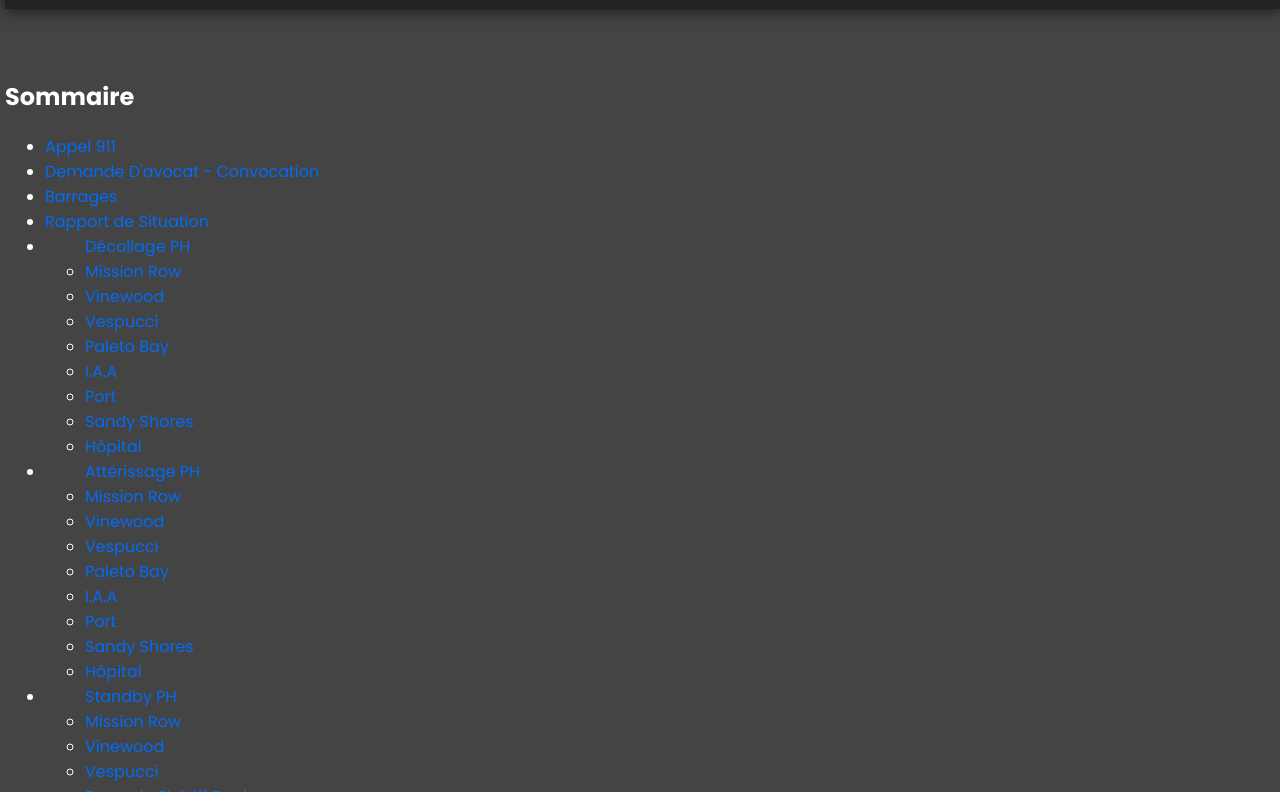
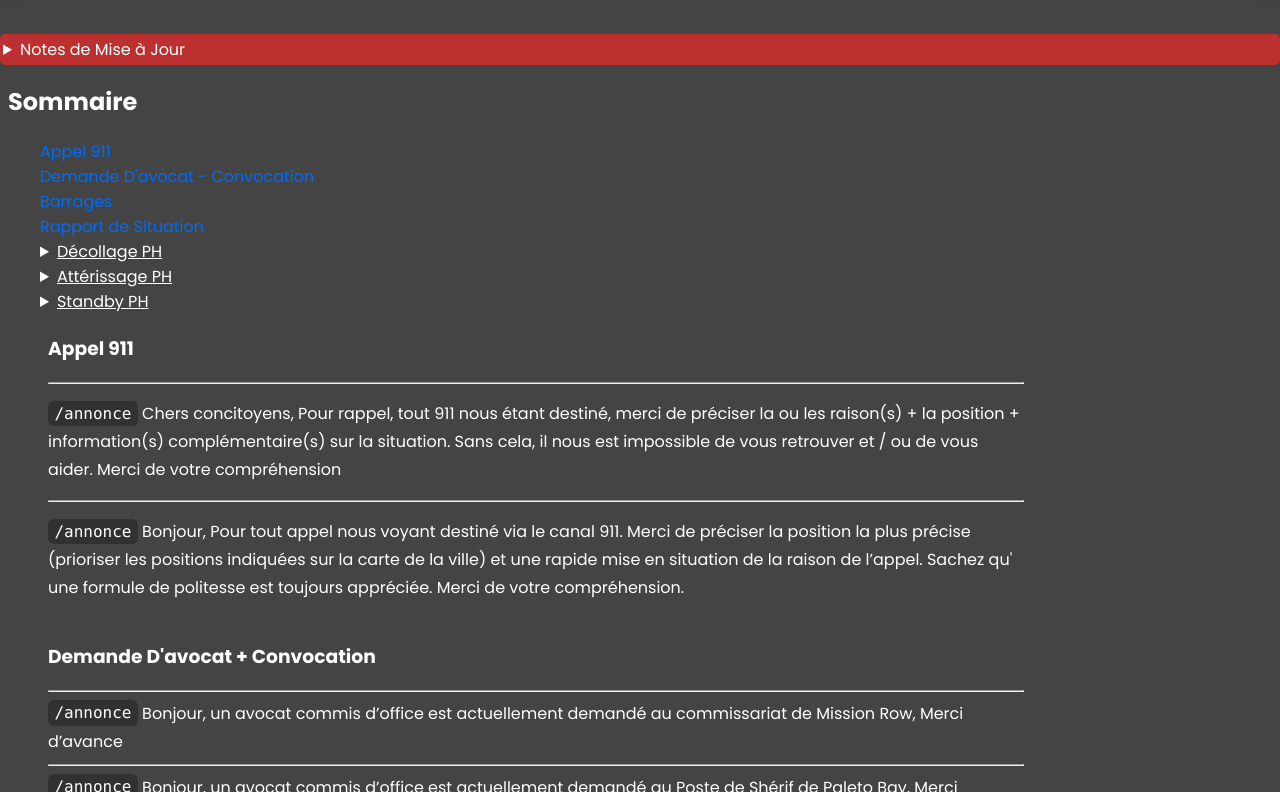
Before and after one commit to sivelswhy/Annonces-RolePlay, a website: page index.html in a window 1280 px wide. Shown: the part 96-888 px from the top of the page. Drawn offline with nearby package versions, Linux system fonts and the light colour scheme; a web font is replaced by a local one.

Commit message:
Add files via upload

```diff
--- a/index.html
+++ b/index.html
@@ -6,11 +6,14 @@
     <meta name="viewport" content="width=device-width, initial-scale=1.0">
     <link rel="stylesheet" href="style.css" />
     <link rel="apple-touch-icon" href="/assets/img/téléchargement.jpg">
-    <link rel="icon" type="image/png" href="/assets/img/téléchargement.jpg" />
+    <!-- <link rel="icon" type="image/png" href="/assets/img/téléchargement.jpg" /> -->
     <title>Annonce Centrale</title>
     <link rel="manifest" href="manifest.json" />
+
 </head>
 <body>
+    <script type="module" src="https://unpkg.com/ionicons@5.5.2/dist/ionicons/ionicons.esm.js"></script>
+    <script nomodule src="https://unpkg.com/ionicons@5.5.2/dist/ionicons/ionicons.js"></script>
     <script src="script.js" defer></script>
     <script async src="https://www.googletagmanager.com/gtag/js?id=G-3S62TTDK8Q"></script>
     <script>
@@ -18,51 +21,58 @@
             navigator.serviceWorker.register('/sw.js')
         }
     </script>
-<button onclick="topFunction()" id="myBtn" title="Go to top">Top</button>
-
-
-
+<!-- <button onclick="topFunction()" id="myBtn" title="Go to top"">Top</button> -->
         <div class="divheader">
             <h1>Annonces L.S.P.D</h1>
         </div>
         <br> <br>
-        <h2 id="#sommaire">Sommaire</h2>
-        <ul>
+        <details class="maj">
+            <summary> Notes de Mise à Jour</summary>
+            <ul>
+                <li>06/06/2022 : Ajout d'un menu déroulant pour les élements dans le sommaire : "Décollage PH, Attérissage PH et StandBy PH",  Ajout d'un élement de "Notes de mise à jour" en haut de la page, Ajout d'un Footer (pied de page) avec des élements à titre informatif.</li>
+            </ul>
+        </details>
+        <h2 id="#sommaire" class="textp">Sommaire</h2>
+        <ul style="list-style: none;" class="sommaire">
             <li><a href="#appel911">Appel 911</a></li>
             <li> <a href="#avocconvoc">Demande D'avocat - Convocation</a></li>
             <li> <a href="#barrages">Barrages</a></li>
             <li> <a href="#rds">Rapport de Situation</a></li>
-            <li> <a href="#"></a><ul>
-                <a href="#decollage">Décollage PH</a>
-                <li> <a href="#decomiss">Mission Row</a></li>
-                <li> <a href="#decovine">Vinewood</a></li>
-                <li> <a href="#decovesp">Vespucci</a></li>
-                <li> <a href="#decopal">Paleto Bay</a></li>
-                <li> <a href="#decoiaa">I.A.A</a></li>
-                <li> <a href="#decoport">Port</a></li>
-                <li> <a href="#decosandy">Sandy Shores</a></li>
-                <li> <a href="#decohop">Hôpital</a></li>
-            </ul></li>
-            <li> <a href="#"></a><ul>
-                <a href="atterissage">Attérissage PH</a>
-                <li> <a href="#attmiss">Mission Row</a></li>
-                <li> <a href="#attvine">Vinewood</a></li>
-                <li> <a href="#attvesp">Vespucci</a></li>
-                <li> <a href="#attpal">Paleto Bay</a></li>
-                <li> <a href="#attiaa">I.A.A</a></li>
-                <li> <a href="#attport">Port</a></li>
-                <li> <a href="#attsandy">Sandy Shores</a></li>
-                <li> <a href="#atthop">Hôpital</a></li>
-            </ul></li>
-            <li> <ul>
-                <a href="">Standby PH</a>
-                <li> <a href="#standmiss">Mission Row</a></li>
-                <li> <a href="#standvine">Vinewood</a></li>
-                <li> <a href="#standves">Vespucci</a></li>
-             <li> <a href="#standdav">Poste de Shériff Davis</a></li>
-             <li> <a href="#standpal">Paleto Bay</a></li>
-            </ul></li>
-        </ul>
+                <li><details>
+                    <summary>Décollage PH</summary>
+                    <li> <ion-icon name="chevron-forward-outline"></ion-icon> <a href="#decomiss">Mission Row</a></li>
+                    <li> <ion-icon name="chevron-forward-outline"></ion-icon> <a href="#decovine">Vinewood</a></li>
+                    <li> <ion-icon name="chevron-forward-outline"></ion-icon> <a href="#decovesp">Vespucci</a></li>
+                    <li> <ion-icon name="chevron-forward-outline"></ion-icon> <a href="#decopal">Paleto Bay</a></li>
+                    <li> <ion-icon name="chevron-forward-outline"></ion-icon> <a href="#decoiaa">I.A.A</a></li>
+                    <li> <ion-icon name="chevron-forward-outline"></ion-icon> <a href="#decoport">Port</a></li>
+                    <li> <ion-icon name="chevron-forward-outline"></ion-icon> <a href="#decosandy">Sandy Shores</a></li>
+                    <li> <ion-icon name="chevron-forward-outline"></ion-icon> <a href="#decohop">Hôpital</a></li>
+                </details>
+            <li> <a href="#"></a>
+                <li>
+                    <details>
+                        <summary>Attérissage PH</summary>
+                        <li> <ion-icon name="chevron-forward-outline"></ion-icon> <a href="#attmiss">Mission Row</a></li>
+                        <li> <ion-icon name="chevron-forward-outline"></ion-icon> <a href="#attvine">Vinewood</a></li>
+                        <li> <ion-icon name="chevron-forward-outline"></ion-icon> <a href="#attvesp">Vespucci</a></li>
+                        <li> <ion-icon name="chevron-forward-outline"></ion-icon> <a href="#attpal">Paleto Bay</a></li>
+                        <li> <ion-icon name="chevron-forward-outline"></ion-icon> <a href="#attiaa">I.A.A</a></li>
+                        <li> <ion-icon name="chevron-forward-outline"></ion-icon> <a href="#attport">Port</a></li>
+                        <li> <ion-icon name="chevron-forward-outline"></ion-icon> <a href="#attsandy">Sandy Shores</a></li>
+                        <li> <ion-icon name="chevron-forward-outline"></ion-icon> <a href="#atthop">Hôpital</a></li>
+                    </details>
+                </li>
+                <li>
+                    <details>
+                        <summary>Standby PH</summary>
+                        <li> <ion-icon name="chevron-forward-outline"></ion-icon> <a href="#standmiss">Mission Row</a></li>
+                        <li> <ion-icon name="chevron-forward-outline"></ion-icon> <a href="#standvine">Vinewood</a></li>
+                        <li> <ion-icon name="chevron-forward-outline"></ion-icon> <a href="#standves">Vespucci</a></li>
+                     <li> <ion-icon name="chevron-forward-outline"></ion-icon> <a href="#standdav">Poste de Shériff Davis</a></li>
+                     <li> <ion-icon name="chevron-forward-outline"></ion-icon> <a href="#standpal">Paleto Bay</a></li>
+                    </details>
+                </li>
         <div class="textp" id="appel911">
             <h3>
                 Appel 911
@@ -172,6 +182,14 @@ Merci de votre compréhension
         <code id="standves">/f</code> De PH1 | Actuellement en StandBy au commissariat de Vespucci <hr>
             <code id="standdav">/f</code> De PH1 | Actuellement en StandBy au poste de shérif de Davis <hr>
 <code id="standpal">/911</code> De PH1 | Actuellement en StandBy au poste de shérif de Paleto Bay
+</div>
+<br><br><br><br>
+<div class="footer">
+    <ul style="list-style: none;">
+        <li><ion-icon name="accessibility-outline"></ion-icon> Fait avec amour par <a href="https://github.com/sivelswhy">Sivels</a></li>
+        <li><a href="https://github.com/sivelswhy/centralelspd"><ion-icon name="git-branch-outline"></ion-icon> Lien du projet GitHub</a></li>
+        <li><a href="https://ko-fi.com/sivelswhy"><ion-icon name="cafe-outline"></ion-icon> Me Soutenir</a></li>
+    </ul>
 
 </div>
 </body>
--- /dev/null
+++ b/script.js
@@ -0,0 +1,24 @@
+window.dataLayer = window.dataLayer || [];
+function gtag(){dataLayer.push(arguments);}
+gtag('js', new Date());
+
+gtag('config', 'G-3S62TTDK8Q');
+
+var mybutton = document.getElementById("myBtn");
+
+// When the user scrolls down 20px from the top of the document, show the button
+window.onscroll = function() {scrollFunction()};
+
+function scrollFunction() {
+  if (document.body.scrollTop > 10 || document.documentElement.scrollTop > 10) {
+    mybutton.style.display = "block";
+  } else {
+    mybutton.style.display = "none";
+  }
+}
+
+// When the user clicks on the button, scroll to the top of the document
+function topFunction() {
+  document.body.scrollTop = 0;
+  document.documentElement.scrollTo = 0;
+}
--- a/style.css
+++ b/style.css
@@ -5,12 +5,10 @@ body {
     color: rgb(255, 255, 255);
     background-color: #444;
     cursor: inherit;
-    margin-left: 5px;
     font-family: 'Poppins', sans-serif;
     font-size: 1rem;
     /* overflow: hidden; */
 }
-
 .divheader {
     background-color:#222;
     display: flex;
@@ -31,17 +29,18 @@ a {
     text-decoration: none;
     color:#006cf8;
 }
-.externalico {
+/* .externalico {
     width:15px;
     height:15px;
     pointer-events:none;
-}
+} */
 .textp {
     overflow-wrap: break-word;
     border-color: rgba(0, 0, 0, 0);
     border-style: solid;
     border-right-width: 20vw;
     line-height: 3.5vh;
+    margin-left: 5px;
 }
 code {
     padding: 0.2em 0.4em;
@@ -96,3 +95,26 @@ h1 {
 html {
     scroll-behavior: smooth;
   }
+  .sommaire summary {
+    text-decoration-line: underline;
+  }
+
+  .maj {
+      background-color: #bd3030;
+      text-decoration-line: initial;
+      box-sizing: border-box;
+      border-color: #bd3030;
+        border-style: solid;
+        border-radius: 5px;
+  }
+
+  .footer {
+      /* background-color: #222; */
+      position: relative;
+      color: white;
+      text-align: right;
+     margin-right: 20px;
+  }
+  summary {
+      cursor: pointer;
+  }
--- /dev/null
+++ b/sw.js
@@ -0,0 +1,5 @@
+importScripts('https://storage.googleapis.com/workbox-cdn/releases/6.2.0/workbox-sw.js');
+workbox.routing.registerRoute(
+    ({request}) => request.destination === 'image',
+    new workbox.strategies.NetworkFirst(),
+);
```
Also changed, not shown: package.json (added, +19 -0 lines), assets/img/external.png (added).
